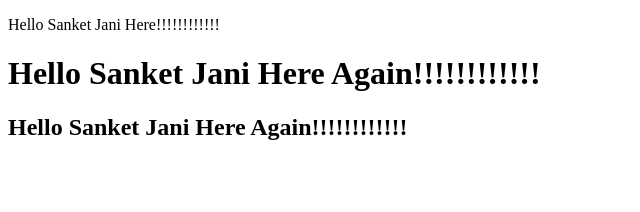
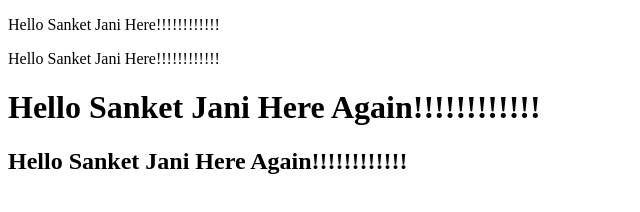
Before and after one commit to HelicoreRaj/ClaspDemo, a plain HTML site: page src/Index.html in a window 1280 px wide. Shown: the whole page, without its empty margins (0-640 px from the left). Drawn offline with Linux system fonts and the light colour scheme.

Commit message:
First Commit

```diff
--- a/src/Index.html
+++ b/src/Index.html
@@ -5,6 +5,7 @@
 </head>
 <body>
 	<p> Hello Sanket Jani Here!!!!!!!!!!!!</p>
+	<p> Hello Sanket Jani Here!!!!!!!!!!!!</p>
 	<h1> Hello Sanket Jani Here Again!!!!!!!!!!!!</h1>
 	<h2> Hello Sanket Jani Here Again!!!!!!!!!!!!</h2>
 </body>
```
